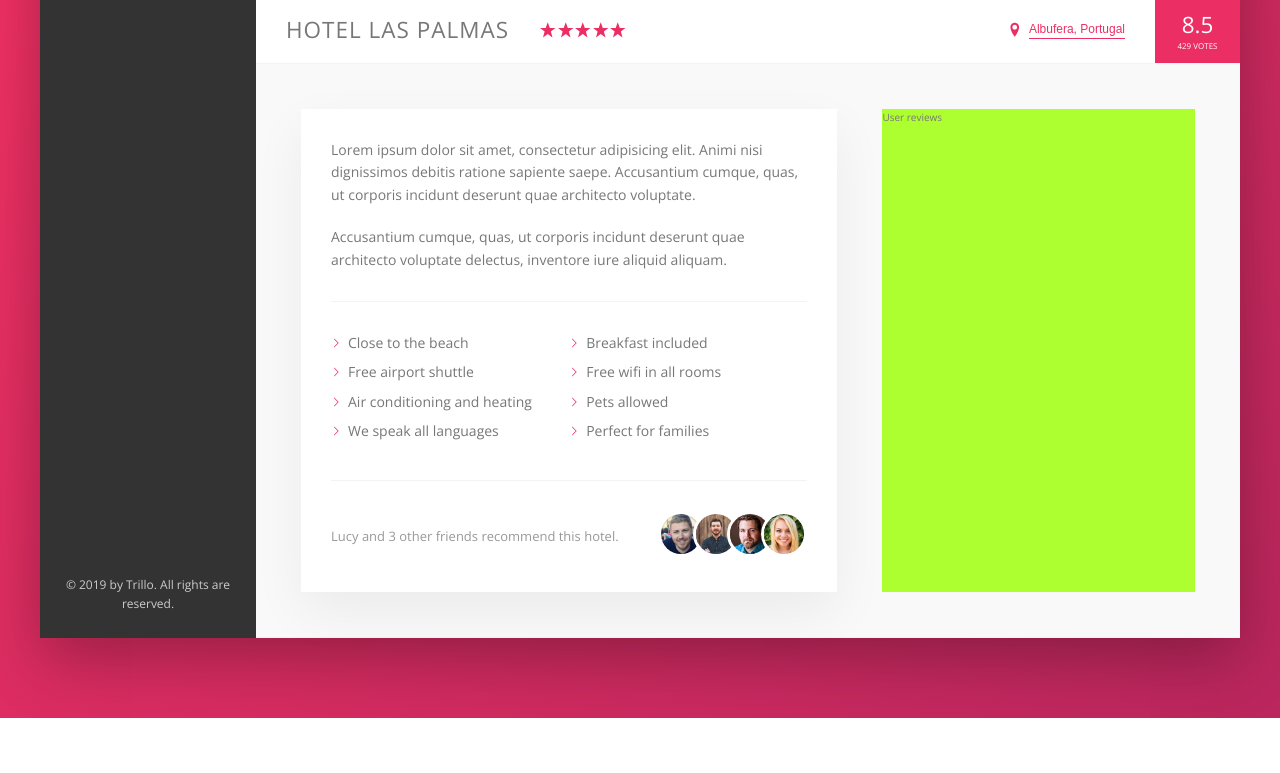
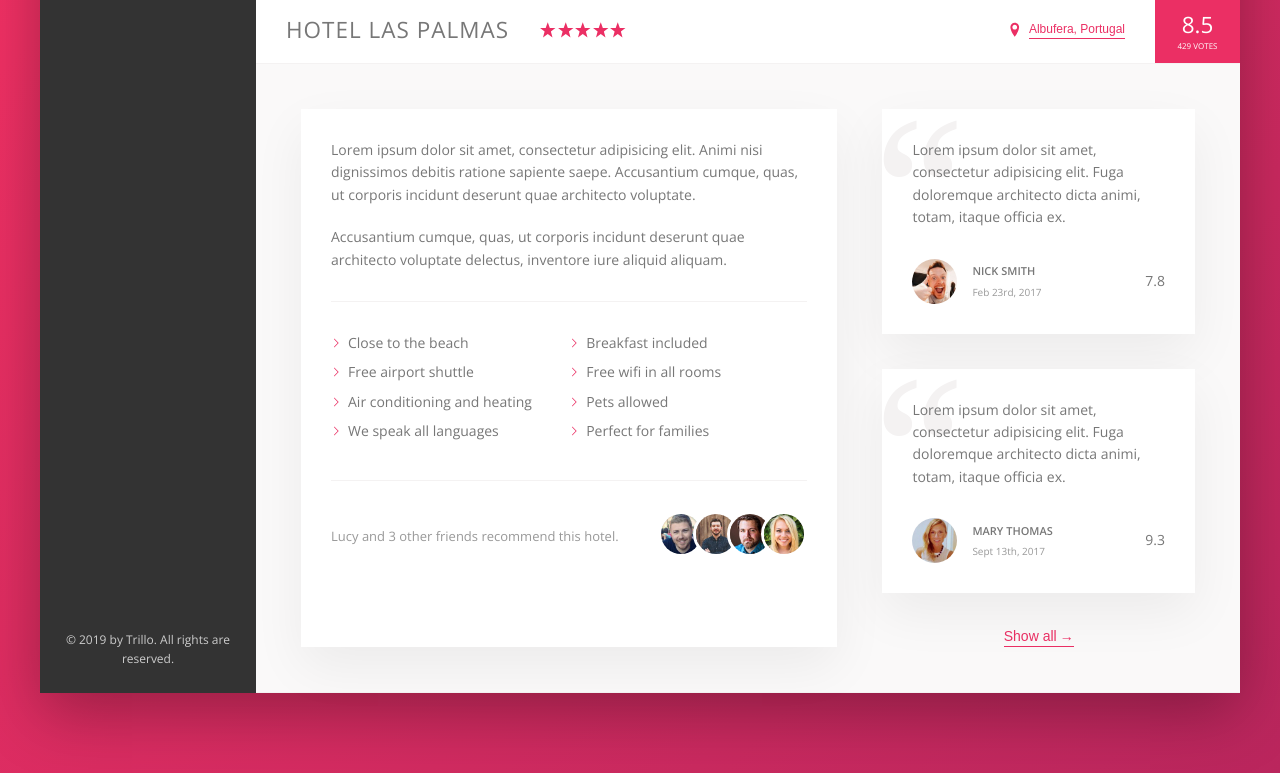
Before and after one commit to AtanasVihrogonov/Trillo-project, a website: page index.html in a window 1280 px wide. Shown: the part 538-1311 px from the top of the page. Before the commit the page ends 1256 px from the top, so only its background shows below. Drawn offline with nearby package versions, Linux system fonts and the light colour scheme.

Commit message:
Building the Description Section - par2

```diff
--- a/index.html
+++ b/index.html
@@ -165,16 +165,46 @@
                                     <img src="img/user-5.jpg" alt="Friend 3" class="recommend__photo">
                                     <img src="img/user-6.jpg" alt="Friend 4" class="recommend__photo">
                                 </div>
-
                             </div>
-
                         </div>
                         <div class="user-reviews">
-                            User reviews
+                            <figure class="review">
+                                <blockquote class="review__text">
+                                    Lorem ipsum dolor sit amet, consectetur adipisicing elit. Fuga doloremque architecto dicta animi, totam, itaque officia ex.
+                                </blockquote>
+                                <figcaption class="review__user">
+                                    <img src="img/user-1.jpg" alt="User 1" class="review__photo">
+                                    <div class="review__user-box">
+                                        <div class="review__user-name">Nick Smith</div>
+                                        <div class="review__user-date">Feb 23rd, 2017</div>
+                                    </div>
+                                    <div class="review__rating">7.8</div>
+                                </figcaption>
+                            </figure>
+                            <figure class="review">
+                                <blockquote class="review__text">
+                                    Lorem ipsum dolor sit amet, consectetur adipisicing elit. Fuga doloremque architecto dicta animi, totam, itaque officia ex.
+                                </blockquote>
+                                <figcaption class="review__user">
+                                    <img src="img/user-2.jpg" alt="User 2" class="review__photo">
+                                    <div class="review__user-box">
+                                        <div class="review__user-name">Mary Thomas</div>
+                                        <div class="review__user-date">Sept 13th, 2017</div>
+                                     </div>
+                                    <div class="review__rating">9.3</div>
+                                </figcaption>
+                            </figure>
+                            <button class="btn-inline">Show all<span>&rarr;</span></button>
                         </div>
+
                     </div>
                 </main>
+
             </div>
         </div>
+
+
+
+
     </body>
 </html>
--- a/sass/_components.scss
+++ b/sass/_components.scss
@@ -1,4 +1,3 @@
-
 //==========  LOGO  ==========//
 .logo {
   height: 3.25rem;
@@ -8,7 +7,6 @@
 //==========  SEARCH  ==========//
 .search {
   flex: 0 0 40%;
-
   display: flex;
   align-items: center;
   justify-content: center;
@@ -98,7 +96,6 @@
     position: absolute;
     top: 1.5rem;
     right: 1.1rem;
-
     display: flex;
     justify-content: center;
     align-items: center;
@@ -116,7 +113,6 @@
   font-size: 1.4rem;
   list-style: none;
   margin-top: 3.5rem;
-
 
   &__item {
     position: relative;
@@ -226,15 +222,12 @@
     margin-right: .5rem;
   }
 
-
-
   &__rating {
     background-color: var(--color-primary);
     color: #fff;
     margin-left: 3rem;
     padding: 0 2.25rem;
     align-self: stretch;
-
     display: flex;
     flex-direction: column;
     align-items: center;
@@ -265,8 +258,17 @@
   cursor: pointer;
   transition: all .2s;
 
+  & span {
+    margin-left: 3px;
+    transition: margin-left .2s;
+  }
+
   &:hover {
-    color: var(--color-Grey-dark-1)
+    color: var(--color-Grey-dark-1);
+
+    & span {
+      margin-left: 8px;
+    }
   }
 
   &:focus {
@@ -331,7 +333,6 @@
     -webkit-mask-size: cover;
     mask-image:  url(../img/chevron-thin-right.svg);
     mask-size: cover;
-
   }
 }
 
@@ -362,11 +363,65 @@
       margin-right: -1.5rem;
     }
   }
+}
 
+//==========  REVIEWS  ==========//
+.review {
+  background-color: #fff;
+  box-shadow: var(--shadow-light);
+  padding: 3rem;
+  margin-bottom: 3.5rem;
+  position: relative;
+  overflow: hidden;
 
+  &__text {
+    margin-bottom: 3rem;
+    z-index: 10;
+    position: relative;
+  }
 
+  &__user {
+    display: flex;
+    align-items: center;
+  }
 
+  &__photo {
+    height: 4.5rem;
+    width: 4.5rem;
+    border-radius: 50%;
+    margin-right: 1.5rem;
+  }
 
+  &__user-box {
+    margin-right: auto;
+  }
 
+  &__user-name {
+    font-size: 1.1rem;
+    font-weight: 600;
+    text-transform: uppercase;
+    margin-bottom: .4rem;
+  }
 
+  &__user-date {
+    font-size: 1rem;
+    color: var(--color-Grey-dark-3);
+  }
+
+  &__user-rating {
+    color: var(--color-primary);
+    font-weight: 300;
+  }
+
+  &::before {
+    content: "\201c";
+    position: absolute;
+    top: -2.35rem;
+    left: -1rem;
+    line-height: 1;
+    font-size: 20rem;
+    color: var(--color-Grey-light-2);
+    font-family: 'serif';
+    z-index: 1;
+  }
 }
--- a/sass/_layout.scss
+++ b/sass/_layout.scss
@@ -37,6 +37,7 @@
 }
 
 .detail {
+  font-size: 1.4rem;
   display: flex;
   padding: 4.5rem;
   background-color: var(--color-Grey-light-1);
@@ -47,13 +48,13 @@
   background-color: #fff;
   box-shadow: var(--shadow-light);
   padding: 3rem;
-  font-size: 1.4rem;
   flex: 0 0 60%;
   margin-right: 4.5rem;
-
 }
 
 .user-reviews {
-  background-color: greenyellow;
   flex: 1;
+  display: flex;
+  flex-direction: column;
+  align-items: center;
 }
```
Also changed, not shown: css/style.css.
